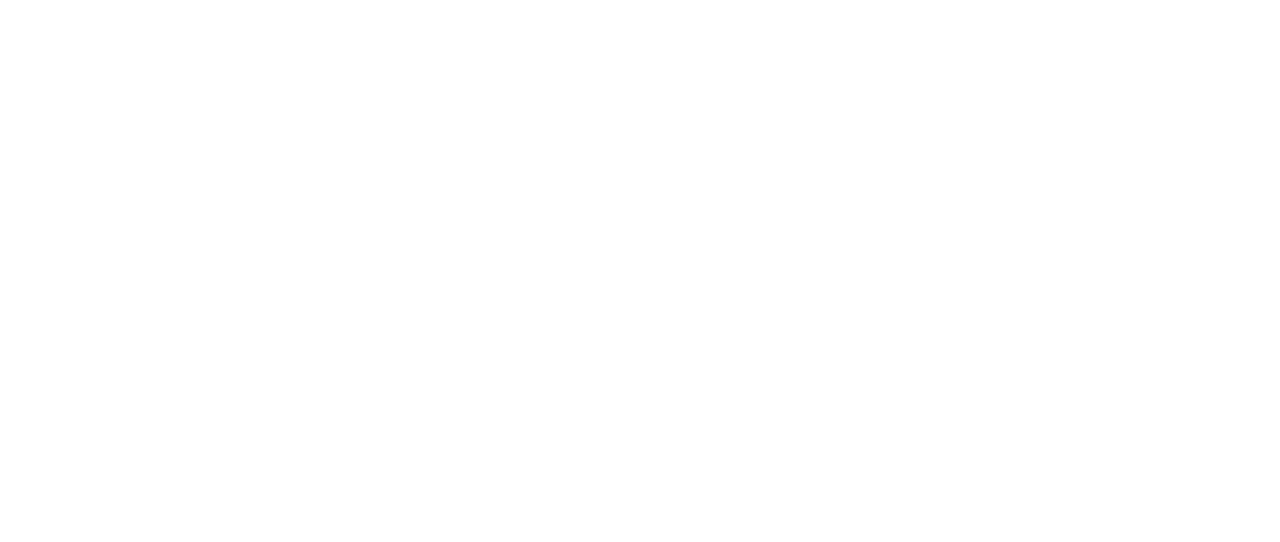
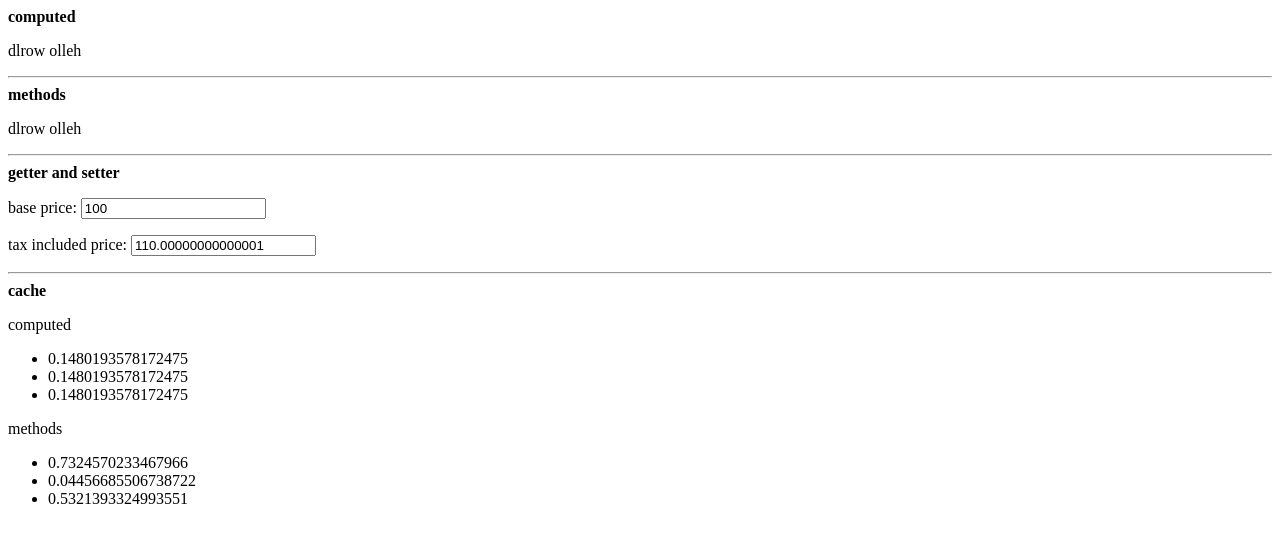
Before and after one commit to pro-soichiro/udemy_vue, a plain HTML site: page section6/index.html in a window 1280 px wide. Drawn offline with nearby package versions, Linux system fonts and the light colour scheme.

Commit message:
section6 算出プロパティ 終了

```diff
--- a/section6/index.html
+++ b/section6/index.html
@@ -9,7 +9,29 @@
   </head>
   <body>
     <div id="app">
-
+      <strong>computed</strong>
+      <p>{{ reversedText }}</p>
+      <hr>
+      <strong>methods</strong>
+      <p>{{ reversedTextMethod() }}</p>
+      <hr>
+      <strong>getter and setter</strong>
+      <p>base price: <input type="text" v-model="basePrice"></p>
+      <p>tax included price: <input type="text" v-model="taxIncludedPrice"></p>
+      <hr>
+      <strong>cache</strong>
+      <p>computed</p>
+      <ul>
+        <li>{{ computedNumber }}</li>
+        <li>{{ computedNumber }}</li>
+        <li>{{ computedNumber }}</li>
+      </ul>
+      <p>methods</p>
+      <ul>
+        <li>{{ methodNumber() }}</li>
+        <li>{{ methodNumber() }}</li>
+        <li>{{ methodNumber() }}</li>
+      </ul>
     </div>
 
     <script src="https://unpkg.com/vue@3.1.5"></script>
--- a/section6/js/main.js
+++ b/section6/js/main.js
@@ -1,7 +1,34 @@
 const app = Vue.createApp({
   data: () => ({
-
+    message: 'hello world',
+    basePrice: 100,
   }),
+  computed: {
+    reversedText() {
+      return this.message.split('').reverse().join('')
+    },
+    taxIncludedPrice: {
+      get() {
+        return this.basePrice * 1.1
+      },
+      set(value) {
+        return this.basePrice = value / 1.1
+      }
+    },
+    computedNumber() {
+      console.log('computed')
+      return Math.random()
+    }
+  },
+  methods: {
+    reversedTextMethod() {
+      return this.message.split('').reverse().join('')
+    },
+    methodNumber() {
+      console.log('method')
+      return Math.random()
+    }
+  }
 })
 
 app.mount('#app')
@@ -9,6 +36,31 @@ app.mount('#app')
 
 /*
 
+# 算出プロパティとは？
+computedのこと。
+関数によって算出したデータを返すことができるプロパティ
+
+vue.jsではHTMLにifやforなどを使用して処理を記述している。
+しかし、同じ処理を使い回すことができない点や、
+コード量が増えると可読性が下がるためcomputedに記述することが推奨されている。
+
+
+## methodsとcomputedの比較
+computed
+1. プロパティとなるため、呼び出しに()が不要
+2. getter,setterを利用できる
+3. キャッシュがある(一度呼び出したら値が保持され、値が変更されない限り実行されない)
+
+methods
+1. 関数であるため、呼び出しに()が必要
+2. getterのみを利用できる
+3. キャッシュがない(呼び出しごとに実行される)
+
+
+オブジェクトのプロパティにはgetterとsetterを設定することができる。
+getterとは値の取得がされた際に実行される処理を記述し、
+setterには値の変更がされた際に実行される処理を記述する。
+
 
 
 */
```
